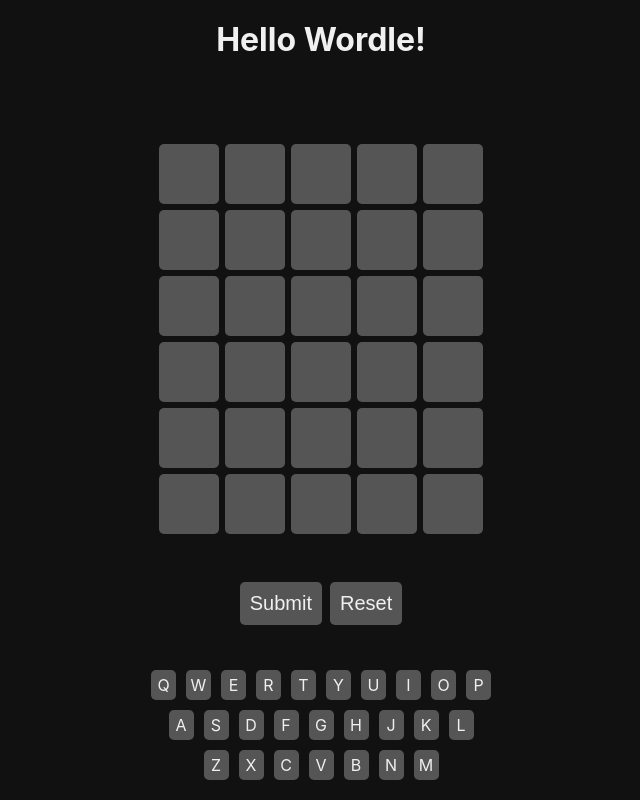
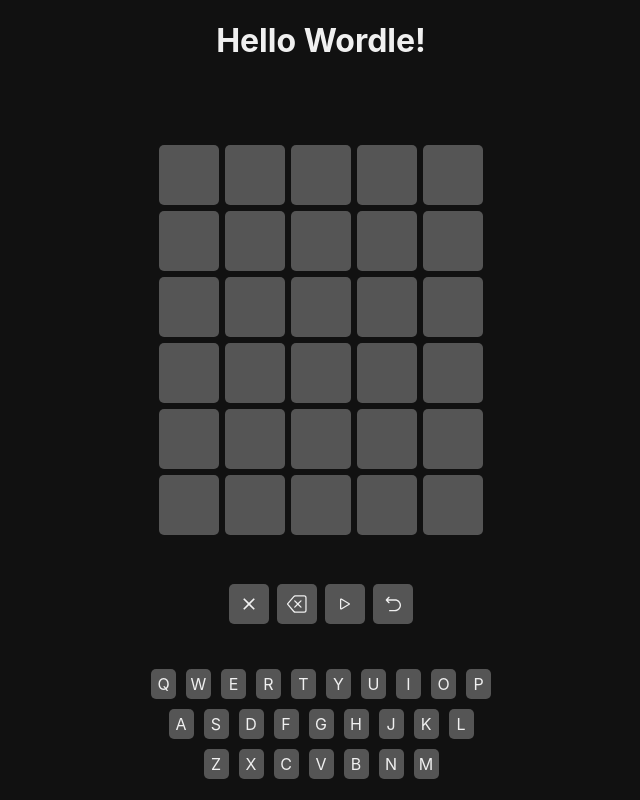
Before and after one commit to nicolasbrandao/hello-wordle, a Next.js app: page / in a window 1280 px wide. Shown: the whole page, without its empty margins (319-959 px from the left). Built offline with nearby package versions, Linux system fonts and the light colour scheme.

Commit message:
ENH: ui/ux layout and buttons

```diff
--- a/components/Game.tsx
+++ b/components/Game.tsx
@@ -14,6 +14,9 @@
 import { useTheme } from "styled-components";
 import words5chars from "../words_of_5_chars.json";
 import Dialog from "./Dialog";
+import { RxReset } from "react-icons/rx";
+import { BsBackspace, BsPlay } from "react-icons/bs";
+import { IoMdClose } from "react-icons/io";
 
 const showDebug = false;
 
@@ -112,6 +115,25 @@
     e.target.blur();
   };
 
+  const handleClearGuess = () => {
+    dispatch({ type: "CLEAR_GUESS" });
+    inputRefs.current[0]?.focus();
+  };
+
+  const handleClearLastLetter = () => {
+    const index = inputRefs.current.findIndex((input) => document.activeElement === input);
+    if (index !== -1) {
+      dispatch({ type: "SET_GUESS", payload: { index, letter: "" } });
+    } else {
+      for (let i = state.guess.length - 1; i >= 0; i--) {
+        if (state.guess[i] !== "") {
+          dispatch({ type: "SET_GUESS", payload: { index: i, letter: "" } });
+          break;
+        }
+      }
+    }
+  };
+
   return (
     <Container>
       {showDebug &&
@@ -200,14 +222,18 @@
       </div>
       <Box>
         {state.status === GameStatus.InProgress && (
-          <Button onClick={handleGuess}>Submit</Button>
+          <Box>
+            <Button onClick={handleClearGuess}><IoMdClose /></Button>
+            <Button onClick={handleClearLastLetter}><BsBackspace /></Button>
+            <Button onClick={handleGuess}><BsPlay /></Button>
+          </Box>
         )}
         <Button
           onClick={() => {
             dispatch({ type: "RESTART_GAME" });
           }}
         >
-          Reset
+          <RxReset />
         </Button>
       </Box>
       <VirtualKeyboard
--- a/context/gameState.tsx
+++ b/context/gameState.tsx
@@ -24,7 +24,8 @@
   | { type: "SET_GUESS"; payload: { index: number; letter: string } }
   | { type: "ADD_ATTEMPT" }
   | { type: "RESTART_GAME" }
-  | { type: "SET_STATUS"; payload: GameStatus };
+  | { type: "SET_STATUS"; payload: GameStatus }
+  | { type: "CLEAR_GUESS" };
 
 const initialState: State = {
   guess: Array(5).fill(""),
@@ -63,6 +64,8 @@
       const randomNumber = Math.floor(Math.random() * state.words.length);
       const newTargetWord = state.words[randomNumber];
       return { ...initialState, words: state.words, targetWord: newTargetWord };
+    case "CLEAR_GUESS":
+      return {...state, guess: Array(5).fill("")};
     default:
       return state;
   }
--- a/package.json
+++ b/package.json
@@ -10,6 +10,7 @@
     "next": "latest",
     "react": "^18.2.0",
     "react-dom": "^18.2.0",
+    "react-icons": "^4.10.1",
     "styled-components": "^5.3.5"
   },
   "devDependencies": {
```
Also changed, not shown: 1 other file (tests, documents, lock files or other folders).
